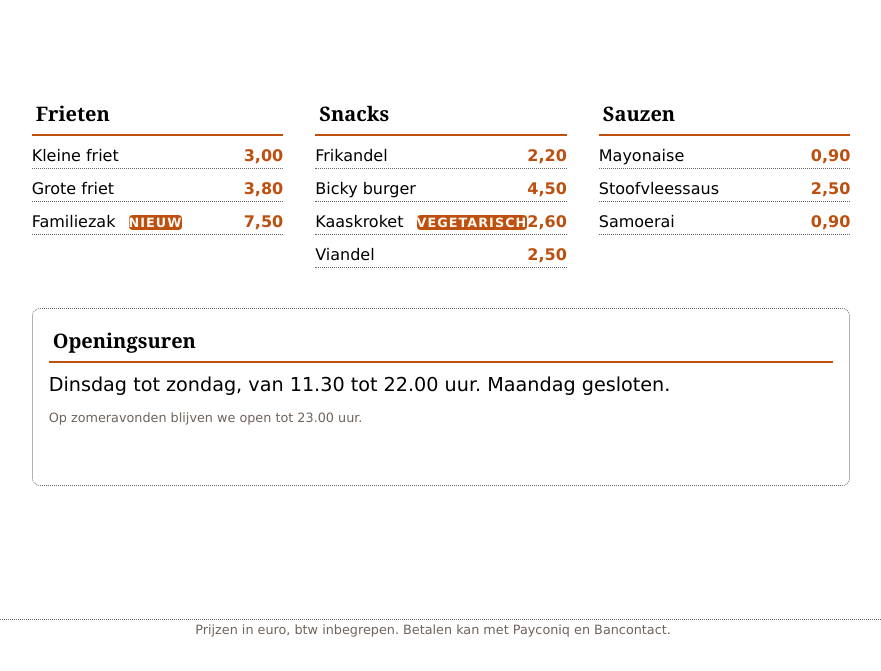
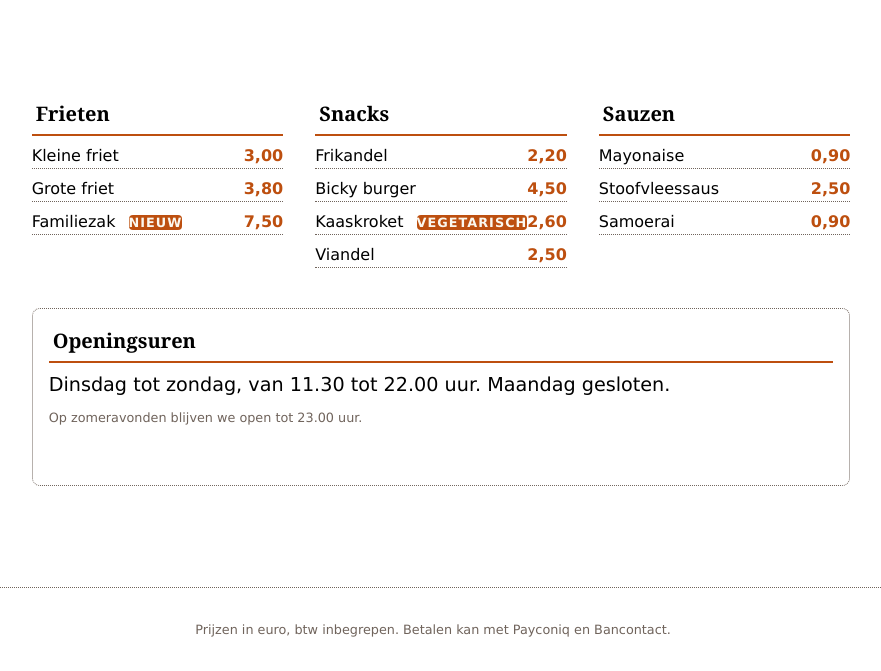
Before and after one commit to Izyan-RazzaqAP/webtech, a plain HTML site: page labo-07/frituur/index.html in a window 1280 px wide. Shown: the part 129-800 px from the top of the page, without its empty margins (207-1088 px from the left). Drawn offline with Linux system fonts and the light colour scheme.

Commit message:
Labo-07 beetje bijgewerkt

```diff
--- a/labo-07/frituur/css/stijl.css
+++ b/labo-07/frituur/css/stijl.css
@@ -128,14 +128,11 @@ li
 footer
 {
     border-top: 1px dotted var(--gedempt);
-    margin: var(--space-l) auto;
     text-align: center;
     color:var(--gedempt);
     font-size: var(--text-s);
-    display:flex;
     width:100%;
-    flex-direction: column;
-    justify-content: center;
+    padding: var(--space-l);
 }
 
 
```
